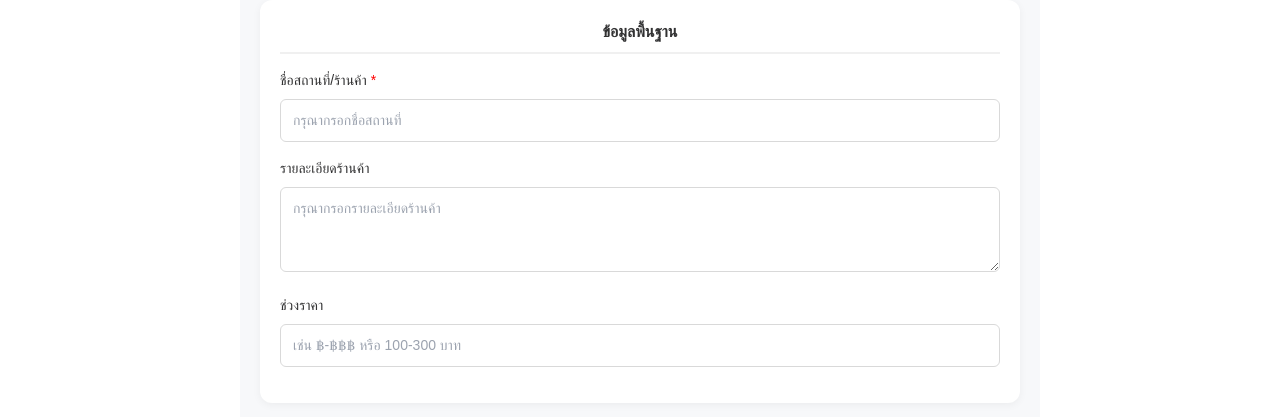
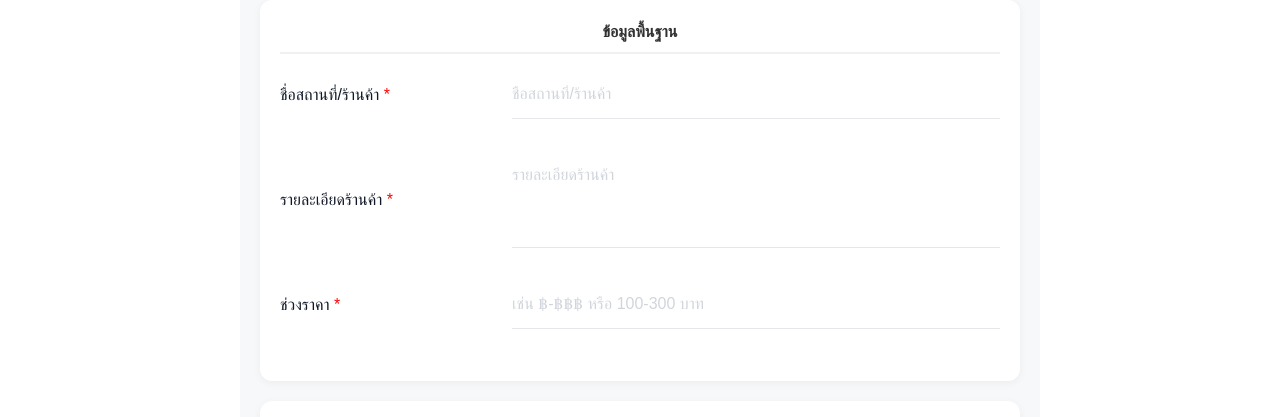
Before and after one commit to MintWirapat/arkad-air-system, a React (Create React App) app: page /place-Regis in a window 1280 px wide. Shown: the part 202-619 px from the top of the page. Built offline with nearby package versions, Linux system fonts and the light colour scheme; no server answers.

Commit message:
update0311

```diff
--- a/src/pages/PlaceRegistration.tsx
+++ b/src/pages/PlaceRegistration.tsx
@@ -298,6 +298,16 @@ const PlaceRegistration = () => {
       setShowPopup(true);
       return;
     }
+    if (!formData.description) {
+      setPopupMessage('กรุณากรอกรายละเอียดร้านค้า');
+      setShowPopup(true);
+      return;
+    }
+    if (!formData.price_range) {
+      setPopupMessage('กรุณากรอกช่วงราคา');
+      setShowPopup(true);
+      return;
+    }
     if (formData.types.length === 0) {
       setPopupMessage('กรุณาเลือกหมวดหมู่สถานที่');
       setShowPopup(true);
@@ -447,39 +457,45 @@ const PlaceRegistration = () => {
         <div style={styles.section}>
           <h2 style={styles.sectionTitle}>ข้อมูลพื้นฐาน</h2>
 
-          <div style={styles.formGroup}>
-            <label style={{ ...styles.label, textAlign: 'left' }}>ชื่อสถานที่/ร้านค้า  <span style={{ color: 'red' }}>*</span></label>
+          {/* ชื่อสถานที่/ร้านค้า */}
+          <div className="flex flex-col md:grid md:grid-cols-[200px_1fr] gap-2 md:gap-8 md:items-center mb-6 md:mb-8">
+            <label className="text-sm md:text-base text-gray-900 text-left">
+              ชื่อสถานที่/ร้านค้า <span style={{ color: 'red' }}>*</span>
+            </label>
             <input
               type="text"
               name="name"
               value={formData.name}
               onChange={handleInputChange}
-              placeholder="กรุณากรอกชื่อสถานที่"
-              style={styles.input}
+              placeholder="ชื่อสถานที่/ร้านค้า"
+              className="w-full px-0 py-3 border-0 border-b border-gray-200 focus:outline-none focus:border-gray-400 placeholder-gray-300 text-sm md:text-base"
             />
           </div>
 
-          <div style={styles.formGroup}>
-            <label style={{ ...styles.label, textAlign: 'left' }}>รายละเอียดร้านค้า</label>
+          {/* รายละเอียดร้านค้า */}
+          <div className="flex flex-col md:grid md:grid-cols-[200px_1fr] gap-2 md:gap-8 md:items-center mb-6 md:mb-8">
+            <label className="text-sm md:text-base text-gray-900 text-left">รายละเอียดร้านค้า <span style={{ color: 'red' }}>*</span></label>
             <textarea
               name="description"
               value={formData.description}
               onChange={handleInputChange}
-              placeholder="กรุณากรอกรายละเอียดร้านค้า"
-              style={{ ...styles.input, minHeight: '80px' }}
+              placeholder="รายละเอียดร้านค้า"
+              className="w-full px-0 py-3 border-0 border-b border-gray-200 focus:outline-none focus:border-gray-400 resize-none placeholder-gray-300 text-sm md:text-base"
+              style={{ minHeight: '80px' }}
               rows="3"
             />
           </div>
 
-          <div style={styles.formGroup}>
-            <label style={{ ...styles.label, textAlign: 'left' }}>ช่วงราคา</label>
+          {/* ช่วงราคา */}
+          <div className="flex flex-col md:grid md:grid-cols-[200px_1fr] gap-2 md:gap-8 md:items-center mb-6 md:mb-8">
+            <label className="text-sm md:text-base text-gray-900 text-left">ช่วงราคา <span style={{ color: 'red' }}>*</span></label>
             <input
               type="text"
               name="price_range"
               value={formData.price_range}
               onChange={handleInputChange}
               placeholder="เช่น ฿-฿฿฿ หรือ 100-300 บาท"
-              style={styles.input}
+              className="w-full px-0 py-3 border-0 border-b border-gray-200 focus:outline-none focus:border-gray-400 placeholder-gray-300 text-sm md:text-base"
             />
           </div>
         </div>
```
Also changed, not shown: 1 other file (tests, documents, lock files or other folders).
